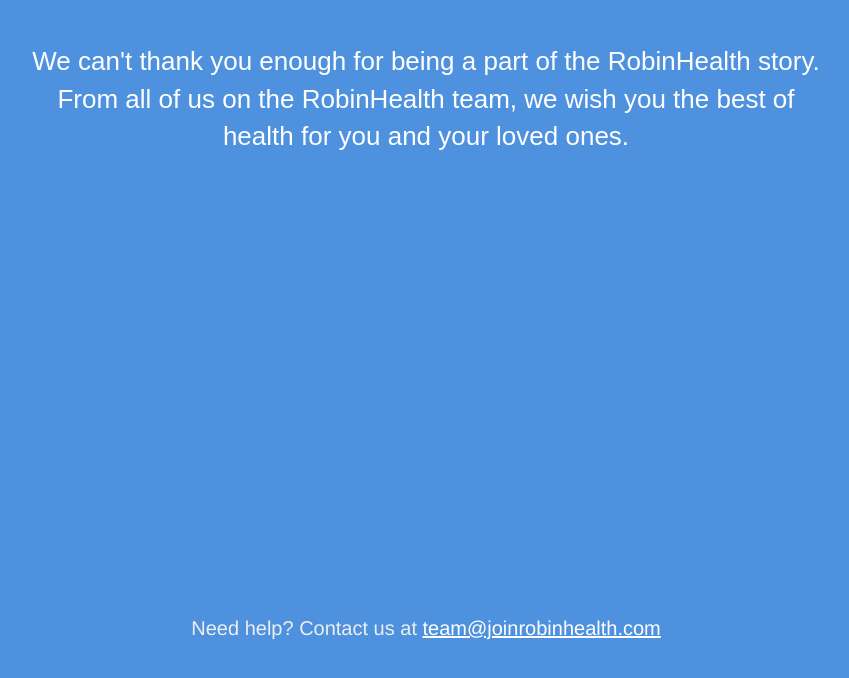
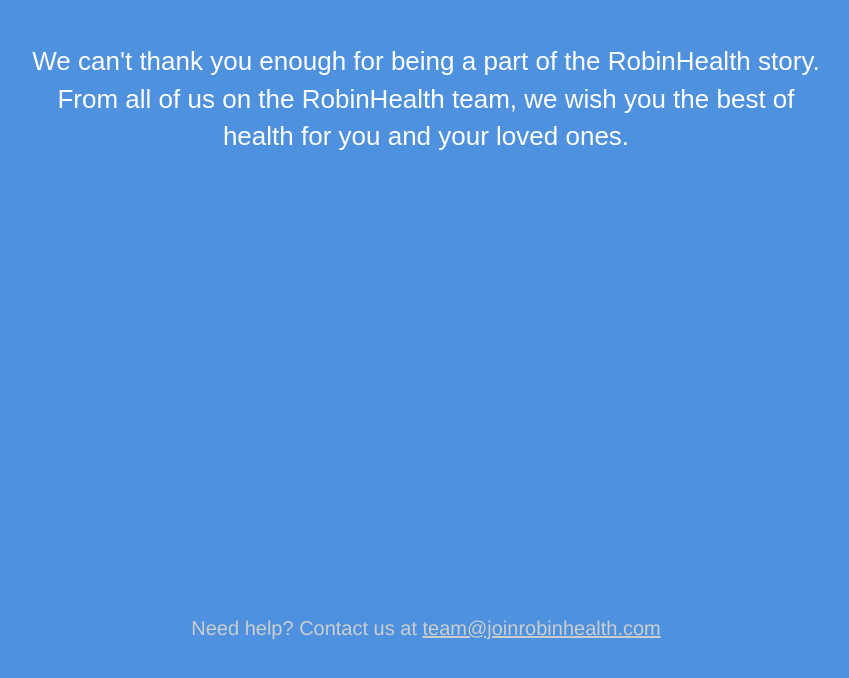
Before and after one commit to wnewby/wnewby.github.io, a plain HTML site: page index.html in a window 1280 px wide. Shown: the part 116-794 px from the top of the page, without its empty margins (214-1063 px from the left). Drawn offline with nearby package versions, Linux system fonts and the light colour scheme.

Commit message:
Update footer font color

```diff
--- a/index.html
+++ b/index.html
@@ -41,7 +41,7 @@
         font-weight: 400;
       }
       a {
-       color: white;
+       color: #cdcdcd;
        text-decoration: underline;
       }
       .header {
@@ -71,7 +71,7 @@
         width: 100%;
       }
       footer p {
-        color: EEEEEE;
+        color: #CDCDCD;
         font-weight: 400;
         text-align: center;
         font-size: 20px;
```
